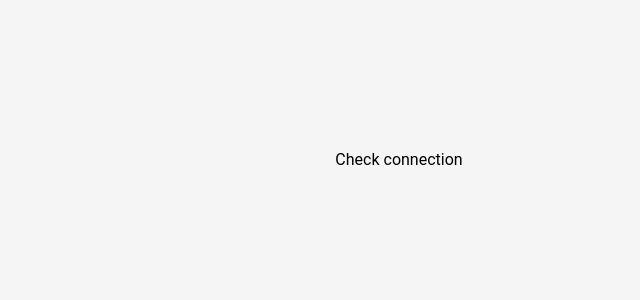
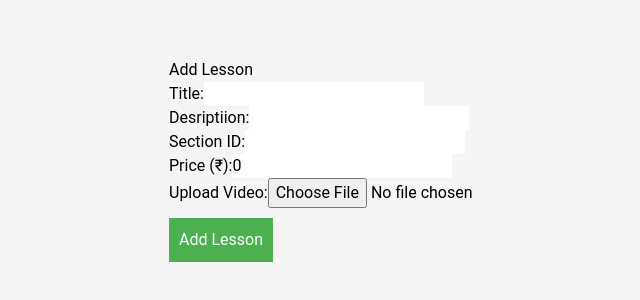
Before and after one commit to sogalabhi/adateam, a React (Vite) app: page /upload in a window 1280 px wide. Shown: the part 240-540 px from the top of the page, without its empty margins (241-881 px from the left). Built offline with nearby package versions, Linux system fonts and the light colour scheme; no server answers; the database is empty.

Commit message:
Add login route and implement video upload functionality

```diff
--- a/src/App.jsx
+++ b/src/App.jsx
@@ -13,6 +13,7 @@ const App = () => {
   return (
       <Routes>
         <Route path="/" element={<HomePage />} />
+        <Route path="/login" element={<Login />} />
         <Route path="/upload" element={<UploadToYoutube />} />
         <Route path="/profile" element={<ProfilePage />} />
         <Route path="/my-courses" element={<MyCoursesPage />} />
--- a/src/pages/UploadToYoutube.jsx
+++ b/src/pages/UploadToYoutube.jsx
@@ -1,36 +1,180 @@
 import { createClient } from '@supabase/supabase-js';
+import React, { useState, useEffect } from 'react';
 
 // Replace with your own Supabase URL and Key
 const supabaseUrl = 'https://bcgvspkuazvdtmzaqyiw.supabase.co';
 const supabaseKey = 'eyJhbGciOiJIUzI1NiIsInR5cCI6IkpXVCJ9.eyJpc3MiOiJzdXBhYmFzZSIsInJlZiI6ImJjZ3ZzcGt1YXp2ZHRtemFxeWl3Iiwicm9sZSI6ImFub24iLCJpYXQiOjE3MzY1OTE5MDYsImV4cCI6MjA1MjE2NzkwNn0.WAcWP3VRdavS_in2IIaVFRvT-Lv7iDcFL3Aag__tUp4';
 const supabase = createClient(supabaseUrl, supabaseKey);
 
-// Function to test the connection
-async function checkConnection() {
-    try {
-        const { data, error } = await supabase
-            .from('courses')  // Replace with your table name
-            .select('*');
+const VideoUploadPage = () => {
 
-        if (error) {
-            console.error('Error checking connection:', error.message);
-        } else {
-            console.log('Supabase is connected. Data:', data);
+    const [uploading, setUploading] = useState(false);
+    const [errorMessage, setErrorMessage] = useState(null);
+    const [successMessage, setSuccessMessage] = useState(null);
+    const [videoFile, setVideoFile] = useState(null);
+    const [title, setTitle] = useState('');
+    const [description, setDescription] = useState('');
+    const [sectionId, setSectionId] = useState('');
+    const [lessonOrder, setLessonOrder] = useState(0);
+    const [videoDuration, setVideoDuration] = useState(0);
+    const [price, setPrice] = useState(0);
+    const [uploadStatus, setUploadStatus] = useState('');
+    const [contentType] = useState('video'); // Static content type for now
+    const getSession = async () => {
+        const { data: { session } } = await supabase.auth.getSession();
+        if (!session) {
+            setErrorMessage("Please log in to upload a video.");
         }
-    } catch (err) {
-        console.error('Connection failed:', err);
-    }
-}
+        return session;
+    };
+    useEffect(() => {
 
-// Call the function
-checkConnection();
+        getSession();
+    }, []);
 
-import React from 'react'
+    const handleFileChange = (e) => {
+        setVideoFile(e.target.files[0]);
+        // Create a temporary video element to load the file
+        // const videoElement = document.createElement('video');
+        // videoElement.src = URL.createObjectURL(videoFile);
 
-export default function UploadToYoutube() {
+        // videoElement.onloadedmetadata = () => {
+        //     setVideoDuration(videoElement.duration); // Duration in seconds
+        // };
+    };
+
+    const handleSubmit = async () => {
+        const session = await getSession();
+        if (!session) {
+            setErrorMessage("Please log in to upload a video.");
+            return;
+        }
+
+        if (!videoFile) {
+            setErrorMessage("Please select a video to upload!");
+            return;
+        }
+
+        setUploading(true);
+        setErrorMessage(null);
+        setSuccessMessage(null);
+
+        try {
+            // Upload video to Supabase Storage
+            const fileName = Date.now() + "_" + videoFile.name;
+            const { data, error: uploadError } = await supabase
+                .storage
+                .from("videos") // Ensure this is the correct bucket name
+                .upload(fileName, videoFile, {
+                    cacheControl: "3600",
+                    upsert: false,
+                });
+
+            if (uploadError) {
+                console.error("Error during upload:", uploadError.message);
+                setErrorMessage(`Error uploading video: ${uploadError.message}`);
+                setUploading(false);
+                return;
+            }
+
+            console.log("File uploaded successfully:", data);
+
+            // Get the public URL of the uploaded video
+            const url = 'https://bcgvspkuazvdtmzaqyiw.supabase.co/storage/v1/object/public/videos/' + data.fullPath
+            console.log(url);
+            if (!url) {
+                console.error("Error fetching public URL:", urlError.message);
+                setErrorMessage(`Error fetching video URL: ${urlError.message}`);
+            } else {
+                // Step 3: Insert video details into Supabase database
+                const { data: insertData, error: insertError } = await supabase
+                    .from('lessons')
+                    .insert([
+                        {
+                            id: session.user.id,
+                            description: description,
+                            title: title,
+                            content_url: url,
+                        },
+                    ]);
+
+                if (insertError) {
+                    console.error('Error inserting lesson:', insertError.message);
+                    setUploadStatus('Error saving lesson details.');
+                    return;
+                }
+                if (insertData) {
+                    console.log('insertData');
+                }
+                setUploadStatus('Lesson added successfully!');
+                console.log("Video uploaded successfully. Public URL:", url);
+                setSuccessMessage("Video uploaded successfully!");
+            }
+        } catch (error) {
+            console.error("Error uploading video:", error);
+            setErrorMessage(`Error uploading video: ${error.message}`);
+        } finally {
+            setUploading(false);
+        }
+    };
+
     return (
-        <div>
-            <button onClick={checkConnection}>Check connection</button>
+        <div style={{ padding: '20px', maxWidth: '500px', margin: '0 auto' }}>
+            <h2>Add Lesson</h2>
+            <label>Title:</label>
+            <input
+                type="text"
+                value={title}
+                onChange={(e) => setTitle(e.target.value)}
+                required
+            />
+
+            <br />
+            <label>Desriptiion:</label>
+            <input
+                type="text"
+                value={description}
+                onChange={(e) => setDescription(e.target.value)}
+                required
+            />
+
+            <br />
+            <label>Section ID:</label>
+            <input
+                type="number"
+                value={sectionId}
+                onChange={(e) => setSectionId(e.target.value)}
+                required
+            />
+            <br />
+            <label>Price (₹):</label>
+            <input
+                type="number"
+                value={price}
+                onChange={(e) => setPrice(e.target.value)}
+                required
+            />
+            <br />
+            <label>Upload Video:</label>
+            <input type="file" accept="video/*" onChange={handleFileChange} required />
+            <button
+                type="submit"
+                onClick={handleSubmit}
+                style={{
+                    marginTop: '10px',
+                    padding: '10px',
+                    background: '#4CAF50',
+                    color: '#fff',
+                    border: 'none',
+                    cursor: 'pointer',
+                }}
+            >
+                Add Lesson
+            </button>
+            <p>{uploadStatus}</p>
         </div>
-    )
-}
+
+    );
+};
+
+export default VideoUploadPage;
--- a/src/pages/auth/loginpage.jsx
+++ b/src/pages/auth/loginpage.jsx
@@ -1,6 +1,7 @@
 import React, { useState } from 'react';
 import './LoginPage.css'; // Add a separate CSS file for styling
 import { createClient } from '@supabase/supabase-js';
+import { useNavigate } from 'react-router-dom';
 
 const supabaseUrl = 'https://bcgvspkuazvdtmzaqyiw.supabase.co';
 const supabaseAnonKey = 'eyJhbGciOiJIUzI1NiIsInR5cCI6IkpXVCJ9.eyJpc3MiOiJzdXBhYmFzZSIsInJlZiI6ImJjZ3ZzcGt1YXp2ZHRtemFxeWl3Iiwicm9sZSI6ImFub24iLCJpYXQiOjE3MzY1OTE5MDYsImV4cCI6MjA1MjE2NzkwNn0.WAcWP3VRdavS_in2IIaVFRvT-Lv7iDcFL3Aag__tUp4';
@@ -13,7 +14,7 @@ const Login = () => {
   const [password, setPassword] = useState('');
   const [error, setError] = useState('');
   const [loading, setLoading] = useState(false);
-
+  const navigate = useNavigate();
   const handleLogin = async (e) => {
     e.preventDefault();
     setError('');
@@ -29,6 +30,8 @@ const Login = () => {
     } else {
       console.log('Login successful:', data);
       // Redirect user after login
+      navigate('/');
+
     }
 
     setLoading(false);
```
